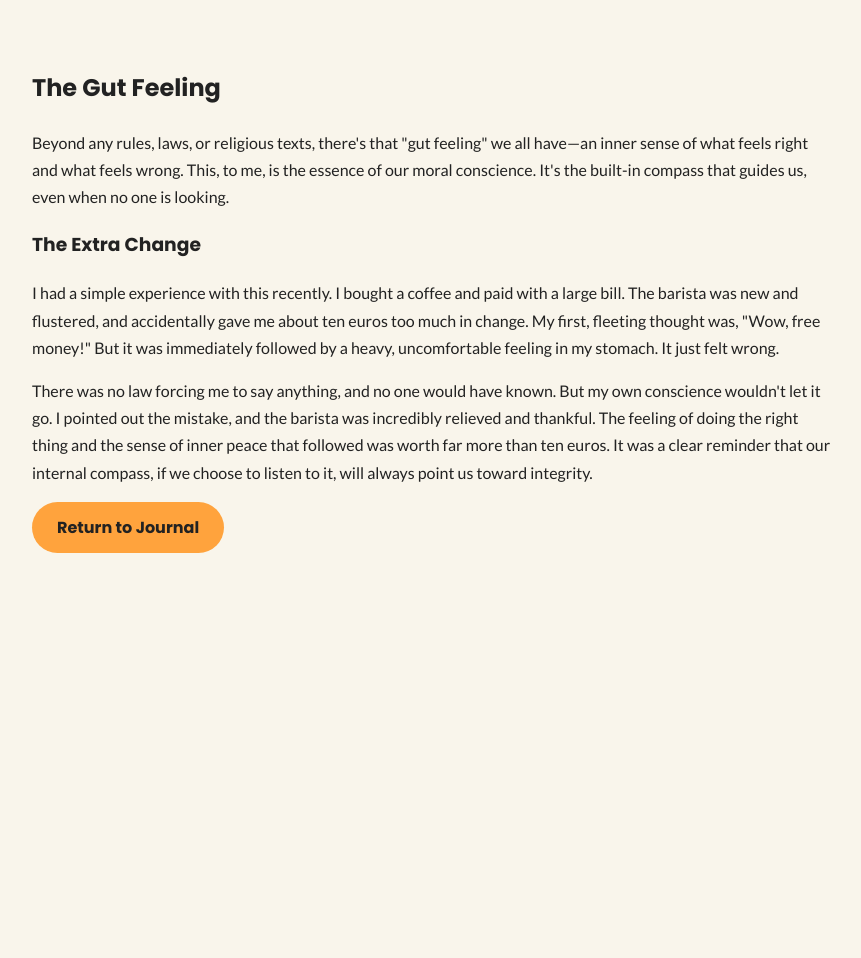
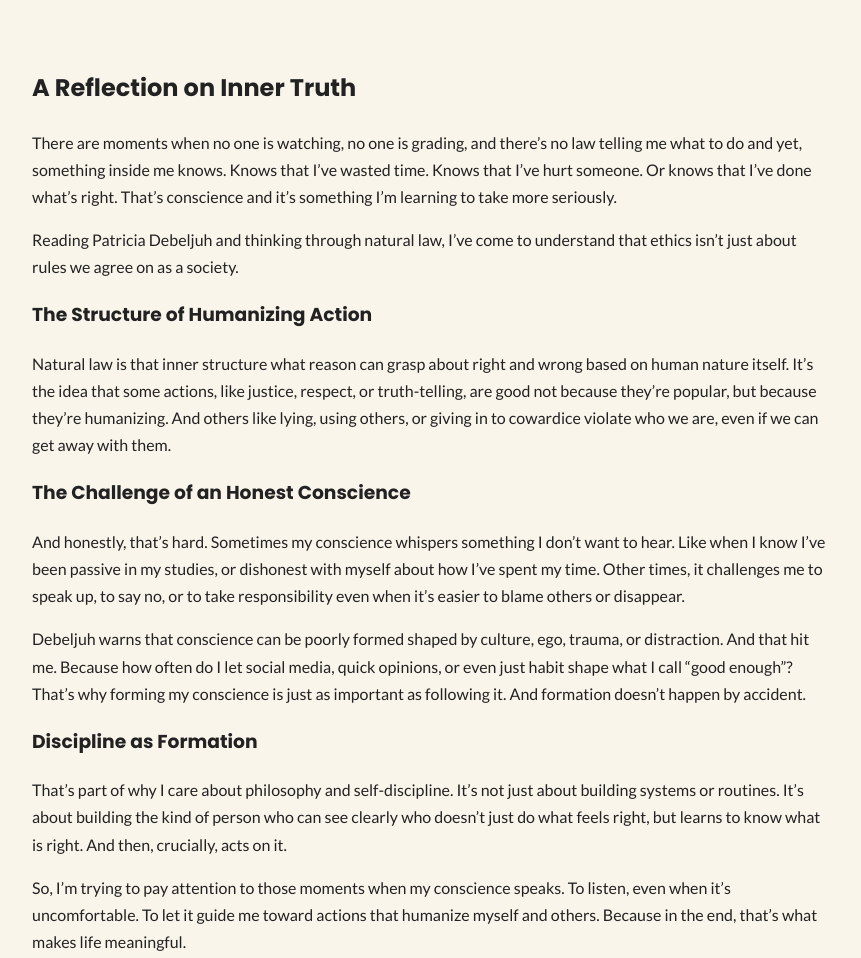
Before and after one commit to cypher-30/ethics.github.io, a plain HTML site: page entries/natural-law.html in a window 1280 px wide. Shown: the part 560-1518 px from the top of the page, without its empty margins (208-1069 px from the left). Before the commit the page ends 1177 px from the top, so only its background shows below. Drawn offline with Linux system fonts and the light colour scheme.

Commit message:
Last changes

```diff
--- a/entries/natural-law.html
+++ b/entries/natural-law.html
@@ -15,14 +15,23 @@
 
     <main class="content-section">
         <section class="entry-content">
-            <h2>The Gut Feeling</h2>
-            <p>Beyond any rules, laws, or religious texts, there's that "gut feeling" we all have—an inner sense of what feels right and what feels wrong. This, to me, is the essence of our moral conscience. It's the built-in compass that guides us, even when no one is looking.</p>
+            <h2>A Reflection on Inner Truth</h2>
+            <p>There are moments when no one is watching, no one is grading, and there’s no law telling me what to do  and yet, something inside me knows. Knows that I’ve wasted time. Knows that I’ve hurt someone. Or knows that I’ve done what’s right. That’s conscience and it’s something I’m learning to take more seriously.</p>
 
-            <h3>The Extra Change</h3>
-            <p>I had a simple experience with this recently. I bought a coffee and paid with a large bill. The barista was new and flustered, and accidentally gave me about ten euros too much in change. My first, fleeting thought was, "Wow, free money!" But it was immediately followed by a heavy, uncomfortable feeling in my stomach. It just felt wrong.</p>
+            <p>Reading Patricia Debeljuh and thinking through natural law, I’ve come to understand that ethics isn’t just about rules we agree on as a society.</p>
 
-            <p>There was no law forcing me to say anything, and no one would have known. But my own conscience wouldn't let it go. I pointed out the mistake, and the barista was incredibly relieved and thankful. The feeling of doing the right thing and the sense of inner peace that followed was worth far more than ten euros. It was a clear reminder that our internal compass, if we choose to listen to it, will always point us toward integrity.</p>
+            <h3>The Structure of Humanizing Action</h3>
+            <p>Natural law is that inner structure what reason can grasp about right and wrong based on human nature itself. It’s the idea that some actions, like justice, respect, or truth-telling, are good not because they’re popular, but because they’re humanizing. And others like lying, using others, or giving in to cowardice violate who we are, even if we can get away with them.</p>
 
+                    <h3>The Challenge of an Honest Conscience</h3>
+            <p>And honestly, that’s hard. Sometimes my conscience whispers something I don’t want to hear. Like when I know I’ve been passive in my studies, or dishonest with myself about how I’ve spent my time. Other times, it challenges me to speak up, to say no, or to take responsibility  even when it’s easier to blame others or disappear.</p>
+
+            <p>Debeljuh warns that conscience can be poorly formed shaped by culture, ego, trauma, or distraction. And that hit me. Because how often do I let social media, quick opinions, or even just habit shape what I call “good enough”? That’s why forming my conscience is just as important as following it. And formation doesn’t happen by accident.</p>
+
+            <h3>Discipline as Formation</h3>
+            <p>That’s part of why I care about philosophy and self-discipline. It’s not just about building systems or routines. It’s about building the kind of person who can see clearly who doesn’t just do what feels right, but learns to know what is right. And then, crucially, acts on it.</p>
+
+            <p>So, I’m trying to pay attention to those moments when my conscience speaks. To listen, even when it’s uncomfortable. To let it guide me toward actions that humanize myself and others. Because in the end, that’s what makes life meaningful.</p>
             <a href="../index.html" class="action-button">Return to Journal</a>
         </section>
     </main>
```
